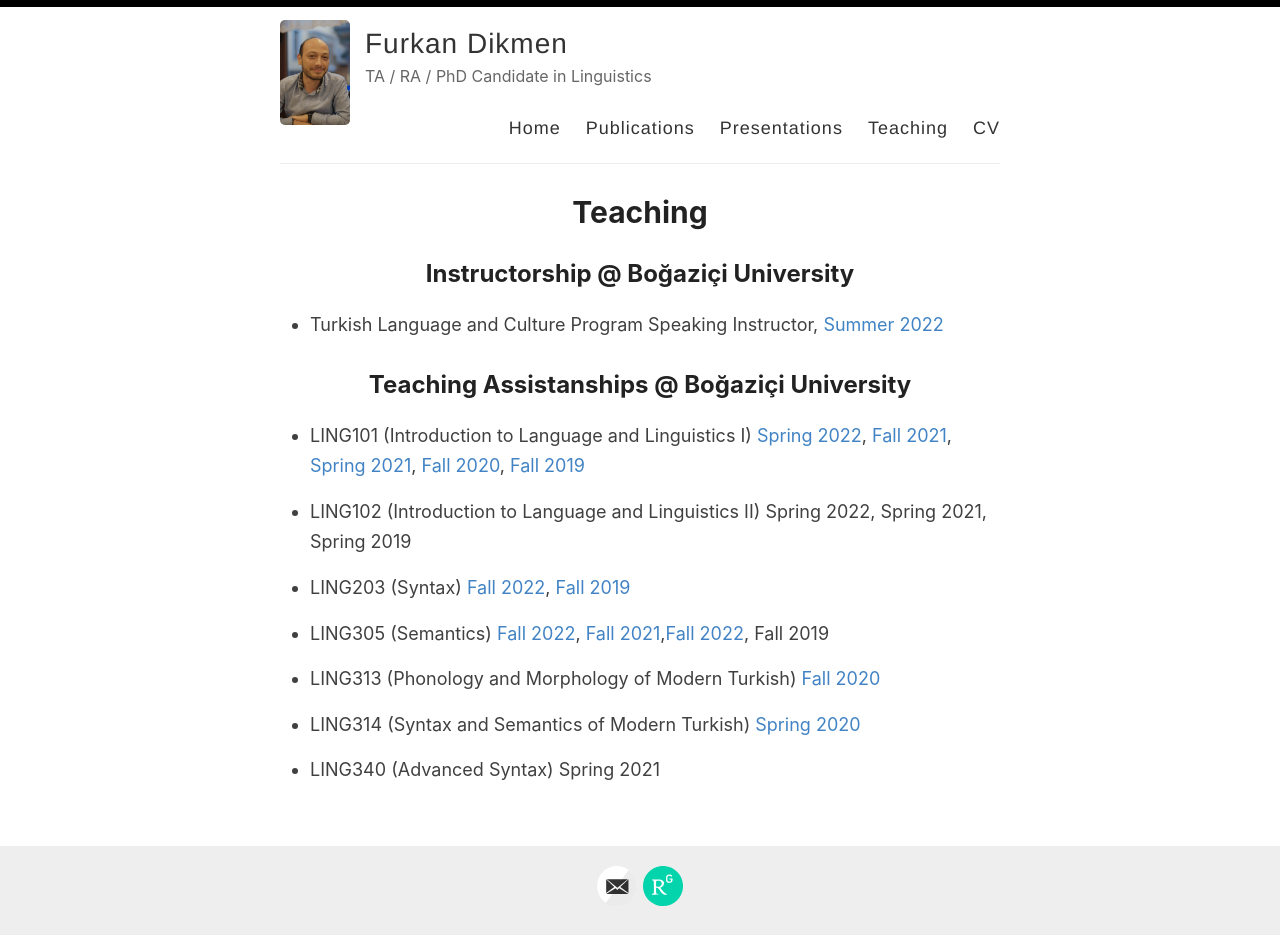
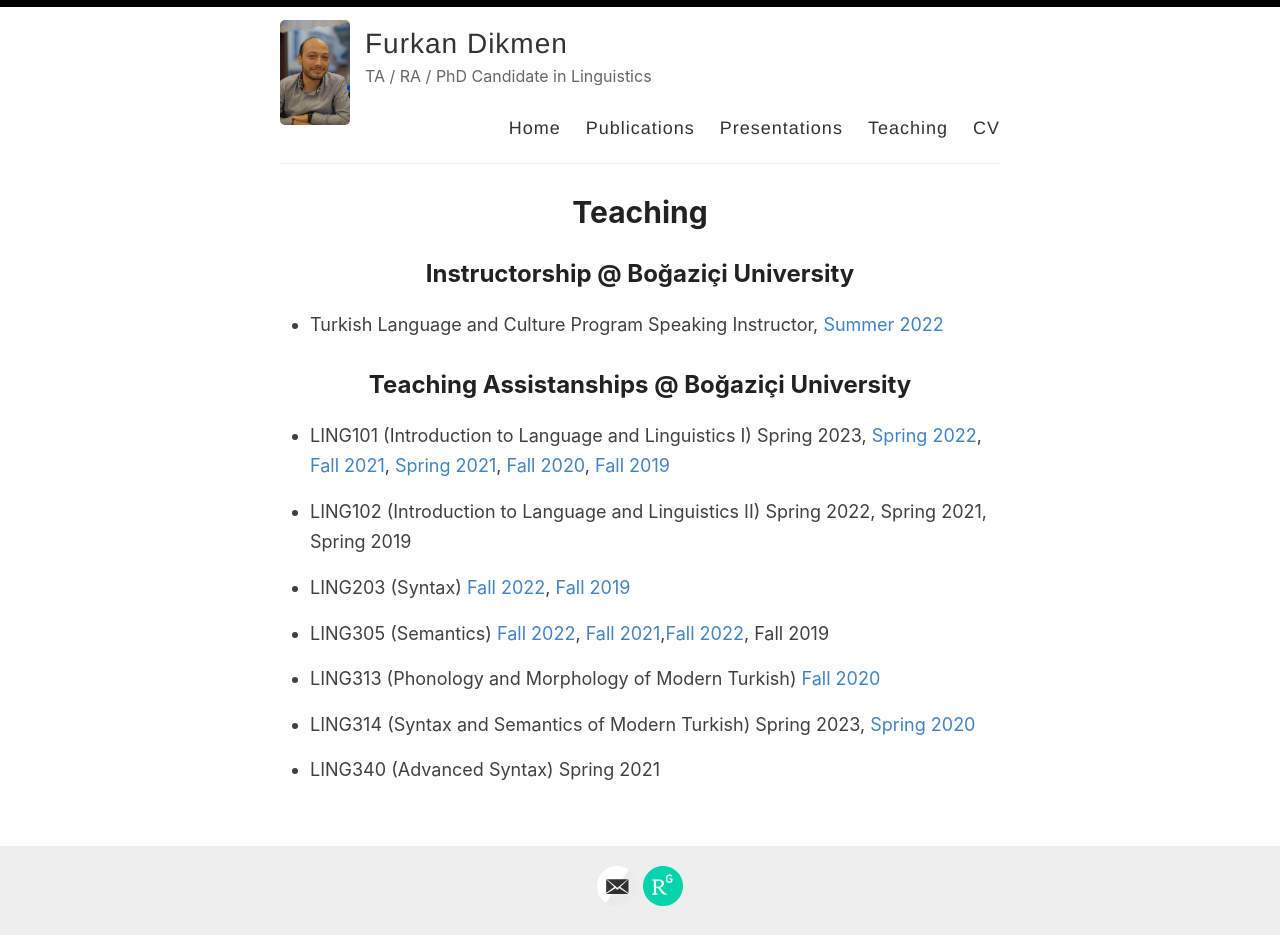
Before and after one commit to furkandikmen/furkandikmen.github.io, a Jekyll site: the page built from _pages/teaching.md, in a window 1280 px wide. Built offline with Jekyll 4.4.1, drawn with Linux system fonts in a browser that asks for light colours.

Commit message:
Update teaching.md

```diff
--- a/_pages/teaching.md
+++ b/_pages/teaching.md
@@ -10,7 +10,7 @@ permalink: /teaching/
 
 ## Teaching Assistanships @ Boğaziçi University
 
-- LING101 (Introduction to Language and Linguistics I) [Spring 2022](https://furkandikmen.com/assets/syllabus/LING101_Spring 2022.pdf), [Fall 2021](https://furkandikmen.com/assets/syllabus/LING101_Fall2021.pdf), [Spring 2021](https://furkandikmen.com/assets/syllabus/LING 101_Spring2021.pdf), [Fall 2020](https://furkandikmen.com/assets/syllabus/LING101 _Fall2020.pdf), [Fall 2019](https://furkandikmen.com/assets/syllabus/LING101_Fall2019.pdf)
+- LING101 (Introduction to Language and Linguistics I) Spring 2023, [Spring 2022](https://furkandikmen.com/assets/syllabus/LING101_Spring 2022.pdf), [Fall 2021](https://furkandikmen.com/assets/syllabus/LING101_Fall2021.pdf), [Spring 2021](https://furkandikmen.com/assets/syllabus/LING 101_Spring2021.pdf), [Fall 2020](https://furkandikmen.com/assets/syllabus/LING101 _Fall2020.pdf), [Fall 2019](https://furkandikmen.com/assets/syllabus/LING101_Fall2019.pdf)
 
 - LING102 (Introduction to Language and Linguistics II) Spring 2022, Spring 2021, Spring 2019
 
@@ -20,6 +20,6 @@ permalink: /teaching/
 
 - LING313 (Phonology and Morphology of Modern Turkish) [Fall 2020](https://furkandikmen.com/assets/syllabus/LING313_Fall2020.pdf)
 
-- LING314 (Syntax and Semantics of Modern Turkish) [Spring 2020](https://furkandikmen.com/assets/syllabus/LING314_Spring2020.pdf)
+- LING314 (Syntax and Semantics of Modern Turkish) Spring 2023, [Spring 2020](https://furkandikmen.com/assets/syllabus/LING314_Spring2020.pdf)
 
 - LING340 (Advanced Syntax) Spring 2021
```
